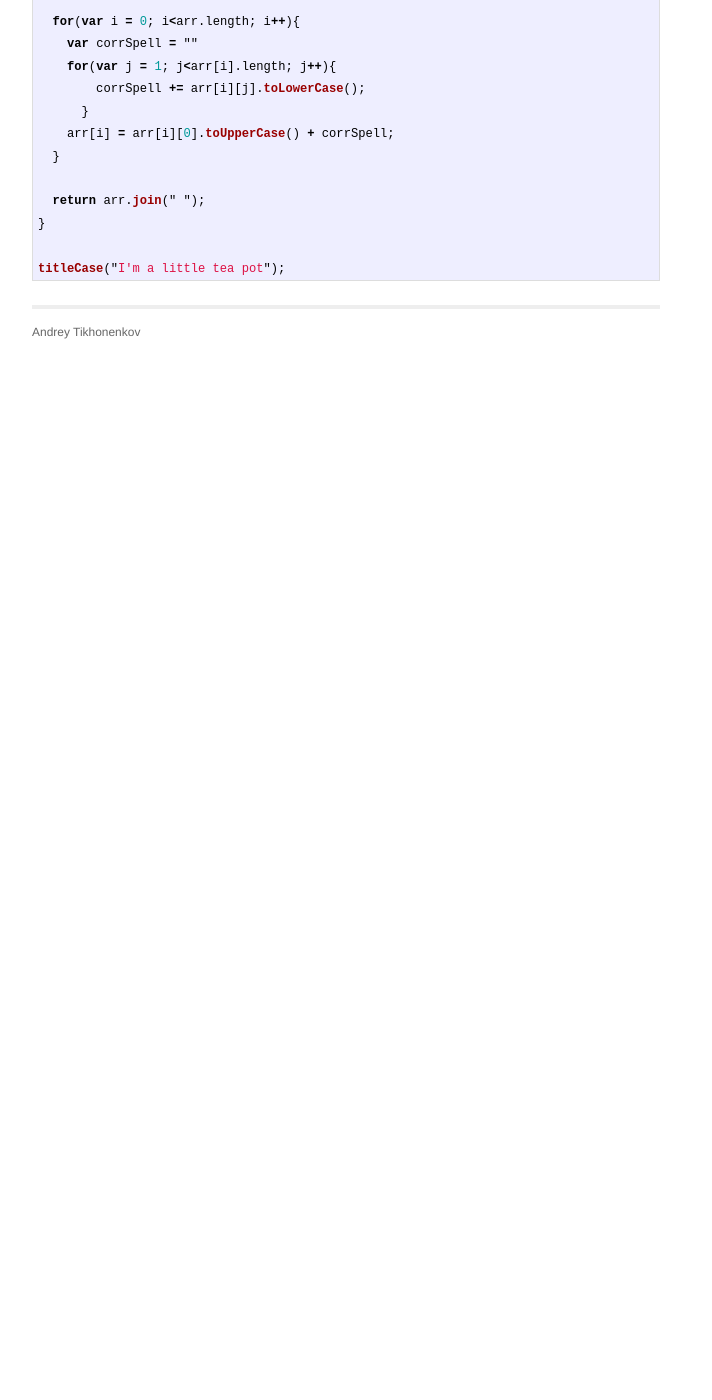
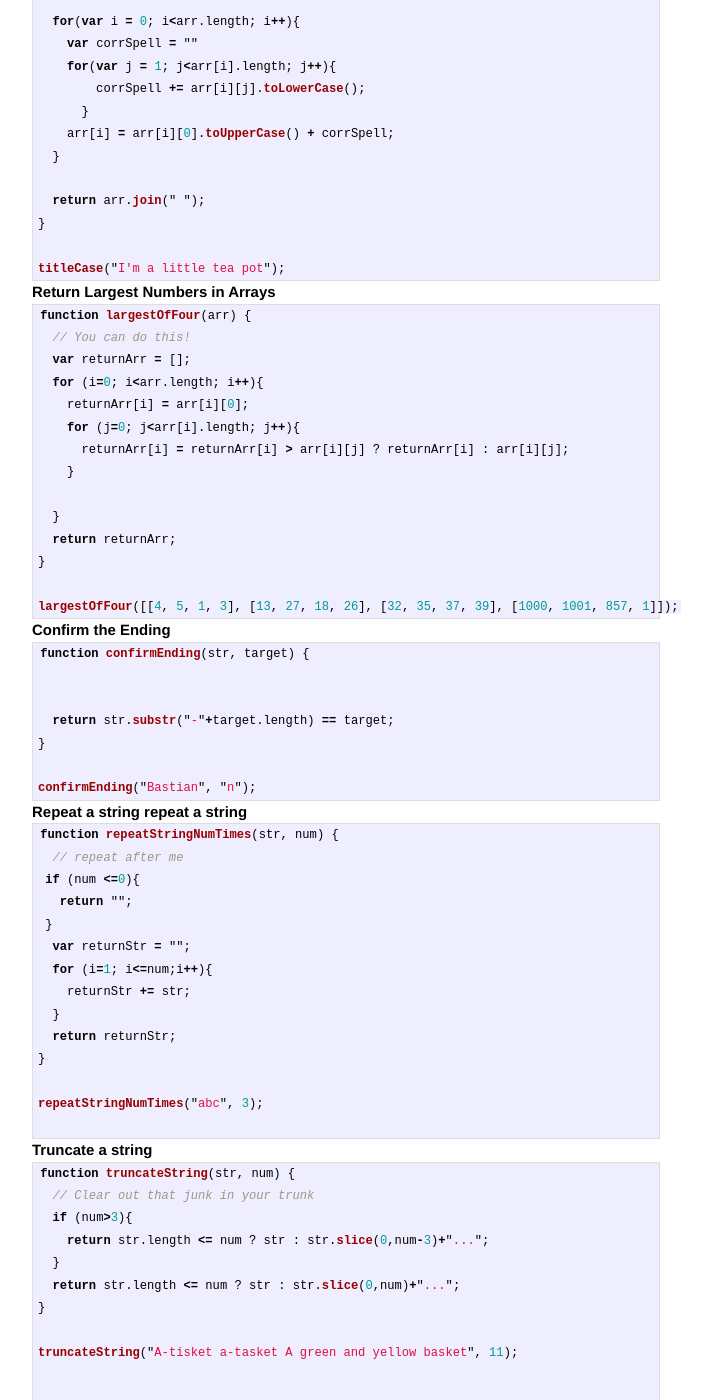
Before and after one commit to Ollatair/ollatair.github.io, a Jekyll site: the page built from _posts/2016-12-05-fcc-bsa.md, in a window 1280 px wide and 1400 px high, scrolled down 1134 px. Shown: the whole window, without its empty margins (294-1006 px from the left). Built offline with Jekyll 4.4.1, drawn with Linux system fonts in a browser that asks for light colours; Markdown is read by kramdown in place of the engine named in the settings; before the commit the page ends 1489 px from its top, so only the background shows below that.

Commit message:
add more bsa

````diff
--- a/_posts/2016-12-05-fcc-bsa.md
+++ b/_posts/2016-12-05-fcc-bsa.md
@@ -87,3 +87,78 @@ function titleCase(str) {
 
 titleCase("I'm a little tea pot");
 ```
+
+
+Return Largest Numbers in Arrays
+---------------------
+
+```javascript
+function largestOfFour(arr) {
+  // You can do this!
+  var returnArr = [];
+  for (i=0; i<arr.length; i++){
+    returnArr[i] = arr[i][0];
+    for (j=0; j<arr[i].length; j++){
+      returnArr[i] = returnArr[i] > arr[i][j] ? returnArr[i] : arr[i][j];
+    }
+
+  }
+  return returnArr;
+}
+
+largestOfFour([[4, 5, 1, 3], [13, 27, 18, 26], [32, 35, 37, 39], [1000, 1001, 857, 1]]);
+```
+
+
+Confirm the Ending
+---------------------
+
+```javascript
+function confirmEnding(str, target) {
+
+
+  return str.substr("-"+target.length) == target;
+}
+
+confirmEnding("Bastian", "n");
+```
+
+
+
+Repeat a string repeat a string
+---------------------
+
+```javascript
+function repeatStringNumTimes(str, num) {
+  // repeat after me
+ if (num <=0){
+   return "";
+ }
+  var returnStr = "";
+  for (i=1; i<=num;i++){
+    returnStr += str;
+  }
+  return returnStr;
+}
+
+repeatStringNumTimes("abc", 3);
+
+```
+
+
+Truncate a string
+---------------------
+
+```javascript
+function truncateString(str, num) {
+  // Clear out that junk in your trunk
+  if (num>3){
+    return str.length <= num ? str : str.slice(0,num-3)+"...";
+  }
+  return str.length <= num ? str : str.slice(0,num)+"...";
+}
+
+truncateString("A-tisket a-tasket A green and yellow basket", 11);
+
+
+```
````
